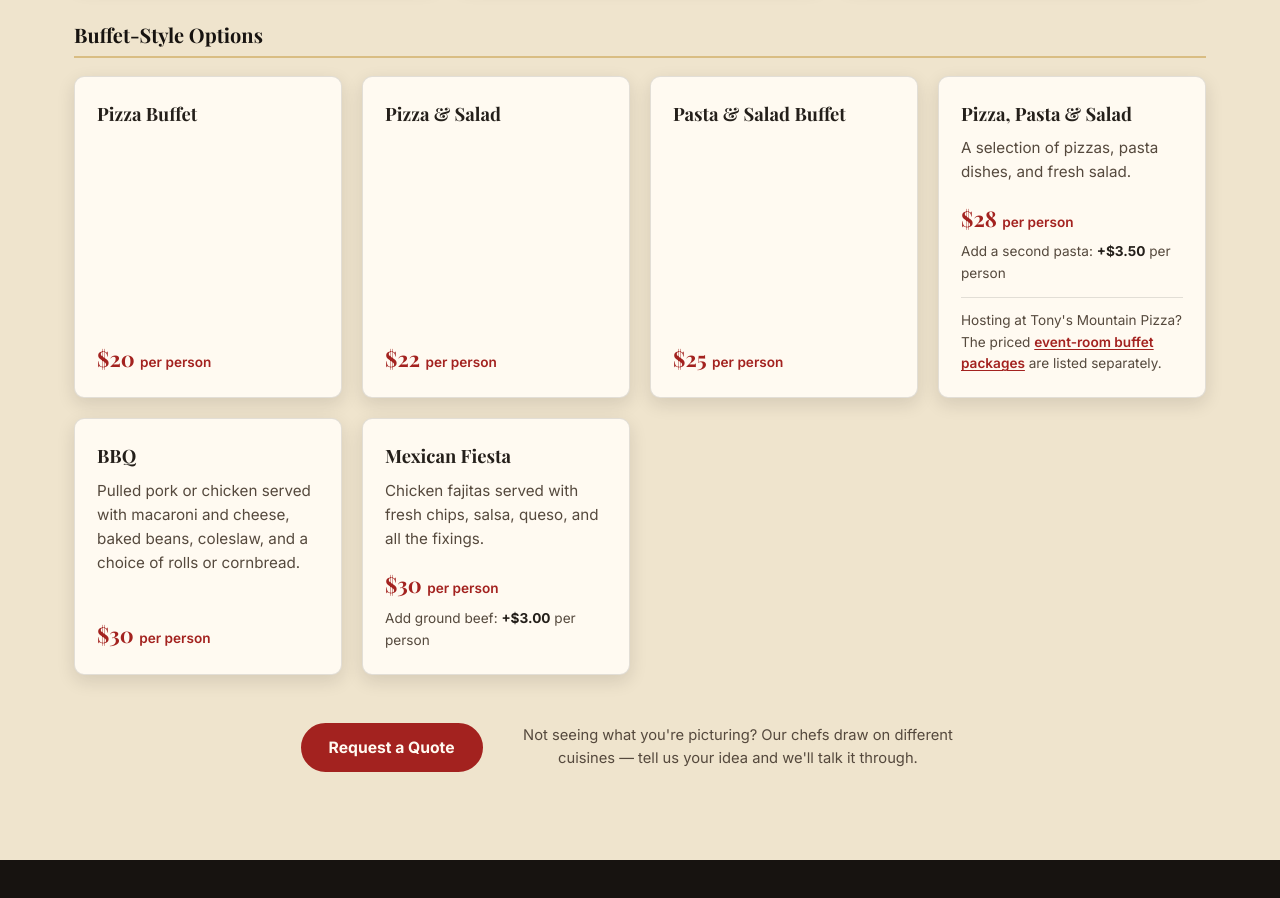
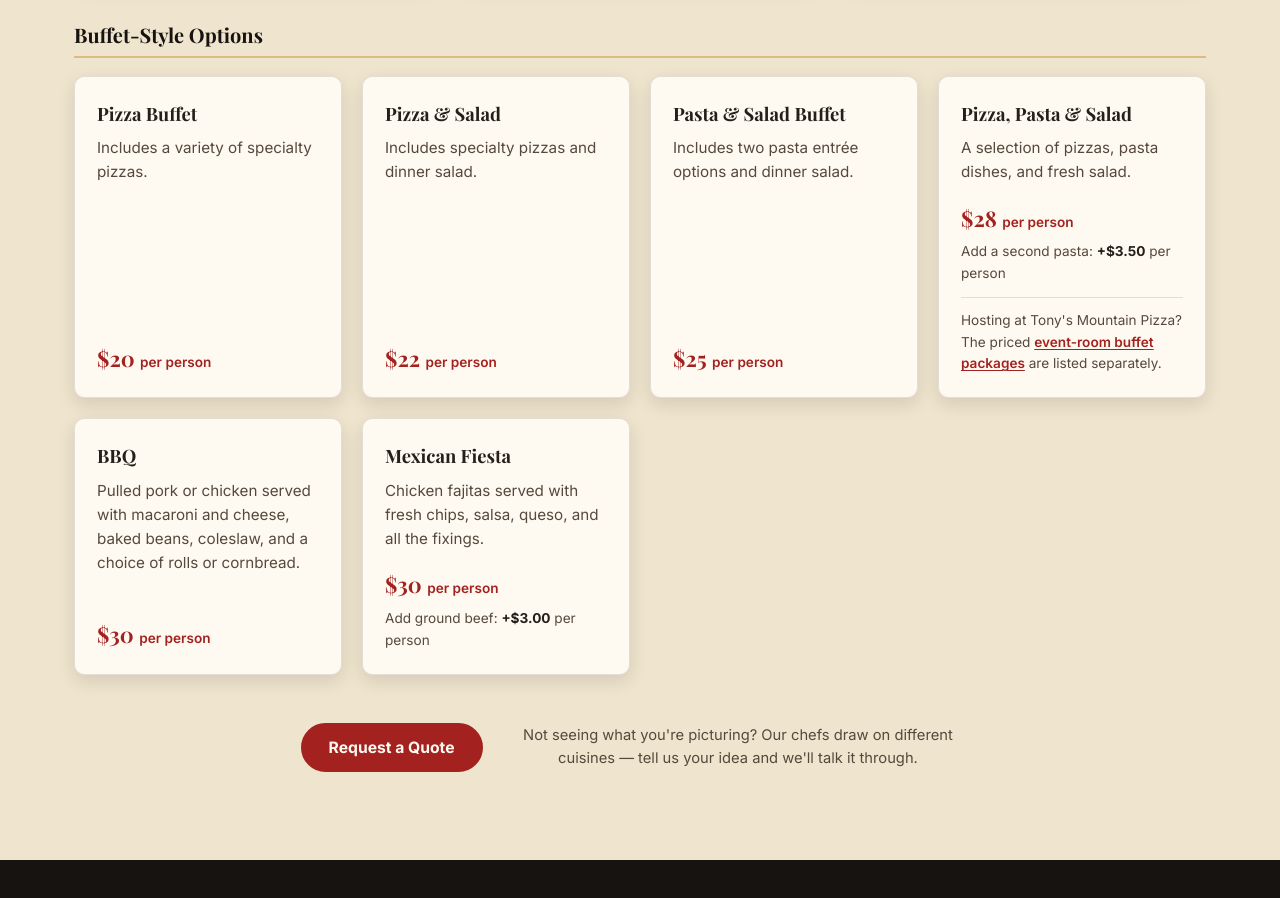
Before and after one commit to Coachalex369/TonysOnTheGo, a plain HTML site: page index.html in a window 1280 px wide. Shown: the part 6520-7418 px from the top of the page. Drawn offline with nearby package versions, Linux system fonts and the light colour scheme.

Commit message:
Add in-house descriptions to catering pizza and pasta buffets
Dawn confirmed the catering Pizza Buffet, Pizza & Salad, and Pasta &
Salad Buffet use the same descriptions as the in-house buffets.

Co-Authored-By: Claude Opus 5.5 <noreply@anthropic.com>

```diff
--- a/index.html
+++ b/index.html
@@ -365,14 +365,17 @@
           <div class="dish-grid">
             <article class="dish-card">
               <h5>Pizza Buffet</h5>
+              <p>Includes a variety of specialty pizzas.</p>
               <p class="dish-price"><strong>$20</strong> per person</p>
             </article>
             <article class="dish-card">
               <h5>Pizza &amp; Salad</h5>
+              <p>Includes specialty pizzas and dinner salad.</p>
               <p class="dish-price"><strong>$22</strong> per person</p>
             </article>
             <article class="dish-card">
               <h5>Pasta &amp; Salad Buffet</h5>
+              <p>Includes two pasta entrée options and dinner salad.</p>
               <p class="dish-price"><strong>$25</strong> per person</p>
             </article>
             <article class="dish-card">
```
